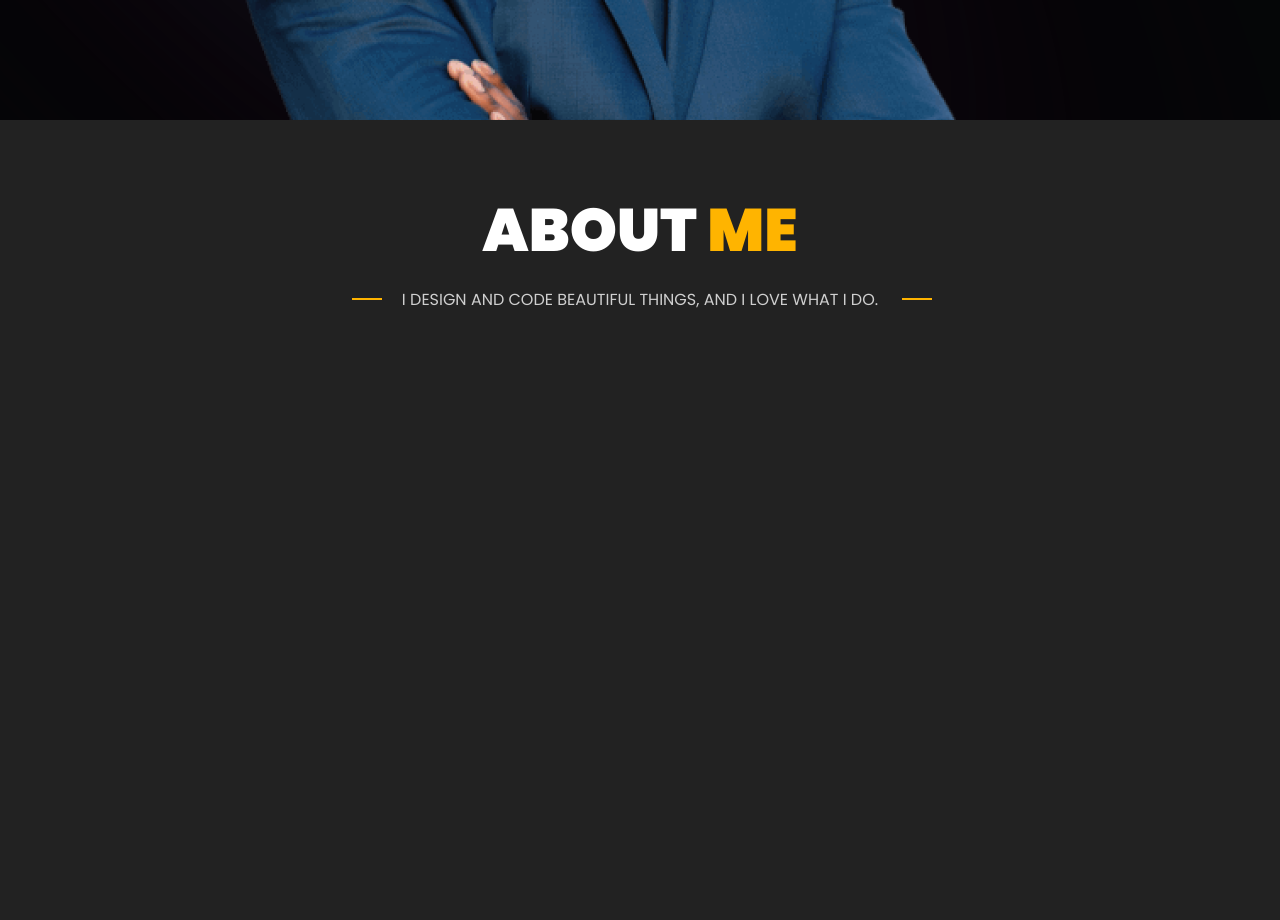
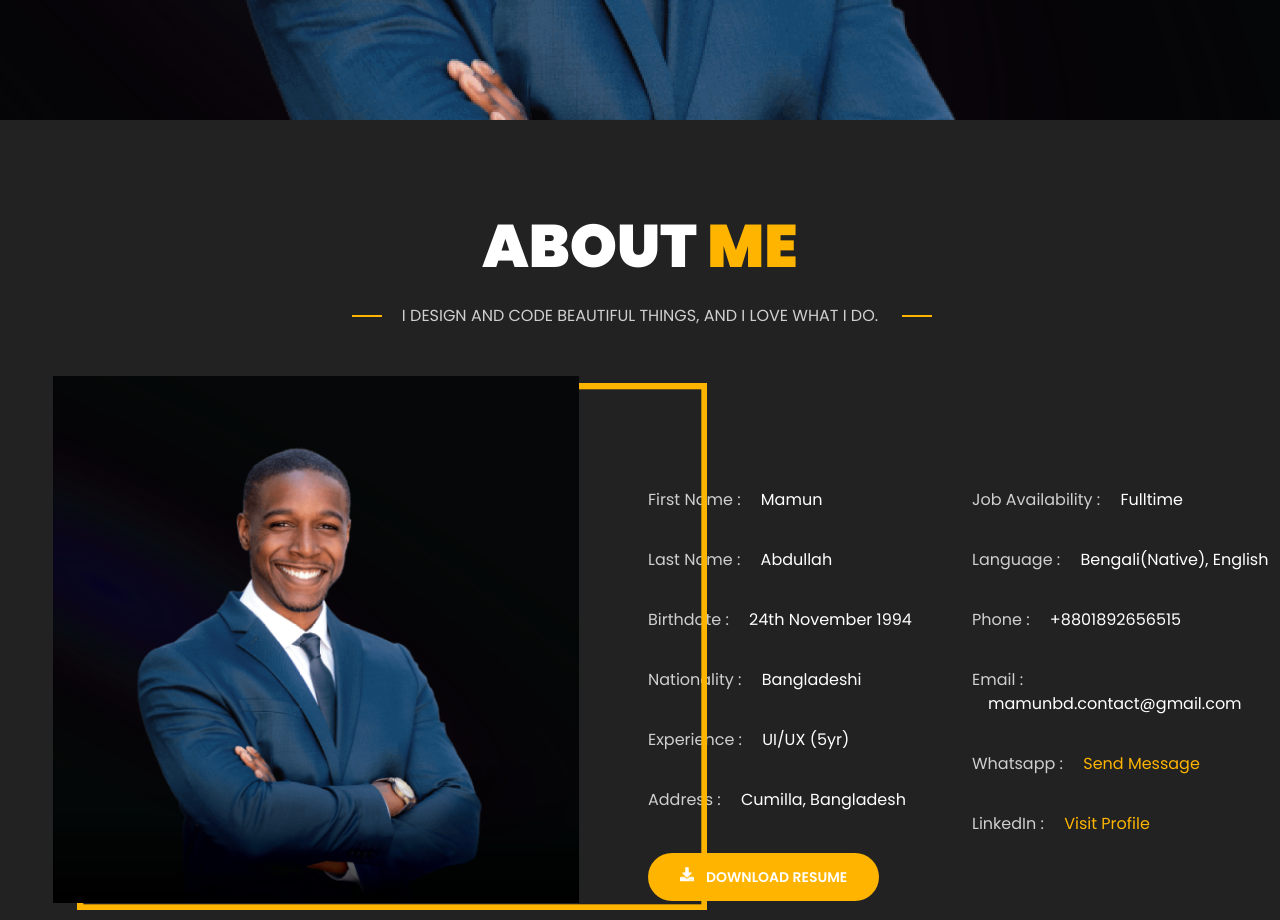
Before and after one commit to abdullah-mamun369/My-Portfolio, a React (Create React App) app: page / in a window 1280 px wide. Shown: the part 680-1600 px from the top of the page. Built offline with nearby package versions, Linux system fonts and the light colour scheme.

Commit message:
About Us is completed

```diff
--- a/src/Components/Home/Home Children/About.js
+++ b/src/Components/Home/Home Children/About.js
@@ -1,15 +1,47 @@
 import React from 'react';
 import '../Home.css'
+import aboutImg from "../../../assets/about-img.png"
+import myresume from '../../../assets/resume.pdf'
+import { FaDownload } from 'react-icons/fa';
+import { Link } from 'react-router-dom';
 
 const About = () => {
     return (
         <div className='w-screen h-screen bg-[#222]'>
-            <div className='container mx-auto grid'>
-                <h1 className='text-6xl font-black text-center pt-20 text-white uppercase'>About <span className='text-primary'>Me</span></h1>
+            <div className='container mx-auto grid mb-12'>
+                <h1 className='text-6xl font-black text-center pt-24 text-white uppercase'>About <span className='text-primary'>Me</span></h1>
                 <div className='relative m-auto'>
                     <p className='text-base-300 mt-7 paragraph-design title-paragraph'>I DESIGN AND CODE BEAUTIFUL THINGS, AND I LOVE WHAT I DO.</p>
                 </div>
+            </div>
 
+            <div className='container mx-auto grid grid-cols-2 gap-4'>
+                <div className='image-design before:animate-spin'>
+                    <img className='w-5/6 image-design ' src={aboutImg} alt="" />
+                </div>
+                <div className='grid grid-cols-2 gap-4 mt-28'>
+                    <div className=' text-base-300'>
+                        <div className='grid gap-9'>
+                            <p>First Name : <span className='text-white ml-4'> Mamun</span></p>
+                            <p>Last Name : <span className='text-white ml-4'> Abdullah</span></p>
+                            <p>Birthdate : <span className='text-white ml-4'> 24th November 1994</span></p>
+                            <p>Nationality : <span className='text-white ml-4'> Bangladeshi</span></p>
+                            <p>Experience : <span className='text-white ml-4'> UI/UX (5yr)</span></p>
+                            <p>Address : <span className='text-white ml-4'> Cumilla, Bangladesh</span></p>
+                        </div>
+                    </div>
+                    <div className=' text-base-300'>
+                        <div className='grid gap-9'>
+                            <p>Job Availability : <span className='text-white ml-4'> Fulltime</span></p>
+                            <p>Language : <span className='text-white ml-4'> Bengali(Native), English</span></p>
+                            <p>Phone : <span className='text-white ml-4'> +8801892656515</span></p>
+                            <p>Email : <span className='text-white ml-4'> mamunbd.contact@gmail.com</span></p>
+                            <p>Whatsapp : <span className='text-primary ml-4'><a href="https://api.whatsapp.com/send?phone=8801620268953" alt='' target='_blank' rel='noreferrer'>Send Message</a></span></p>
+                            <p>LinkedIn : <span className='text-primary ml-4'><a href="https://www.linkedin.com/in/mamun-contact/" alt='' target='_blank' rel='noreferrer'>Visit Profile</a></span></p>
+                        </div>
+                    </div>
+                    <a href={myresume} download={myresume}><button type='submit' className='btn border-none  text-white rounded-full bg-primary button-section mr-5 px-8'><FaDownload className='mr-3 animate-bounce'></FaDownload> DOWNLOAD RESUME</button></a>
+                </div>
             </div>
         </div>
     );
--- a/src/Components/Home/Home.css
+++ b/src/Components/Home/Home.css
@@ -8,7 +8,7 @@
     content: "";
     height: 2px;
     left: -50px;
-    top: 38px;
+    top: 39px;
     width: 30px;
     background-color: #ffb400;
     box-sizing: border-box;
@@ -20,11 +20,31 @@
     content: "";
     height: 2px;
     left: 500px;
-    top: 38px;
+    top: 39px;
     width: 30px;
     background-color: #ffb400;
     box-sizing: border-box;
     z-index: 50;
+}
+
+.image-design {
+    position: relative;
+    display: block;
+    margin: 0 auto;
+}
+
+.image-design::before {
+    display: inline-block;
+    position: absolute;
+    content: '';
+    top: 0;
+    right: 0;
+    bottom: 0;
+    left: 70px;
+    z-index: 0;
+    transform: translate3d(26px, 26px, -26px);
+    border: 6px solid #ffb400;
+    width: 630px;
 }
 
 /* .button-section {
```
Also changed, not shown: src/assets/about-img.png (added).
